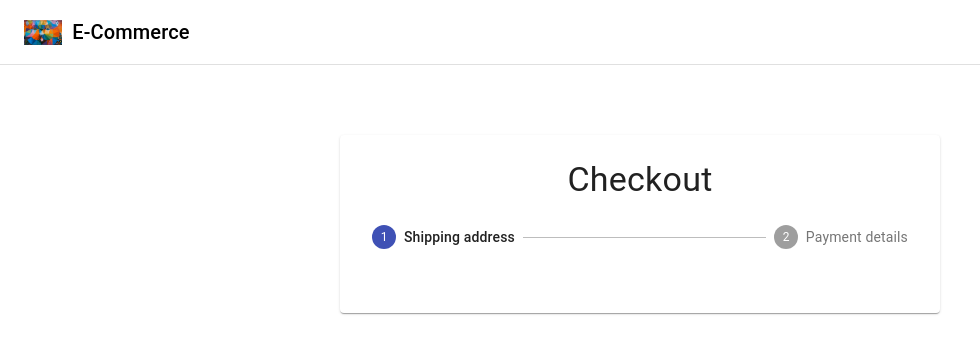
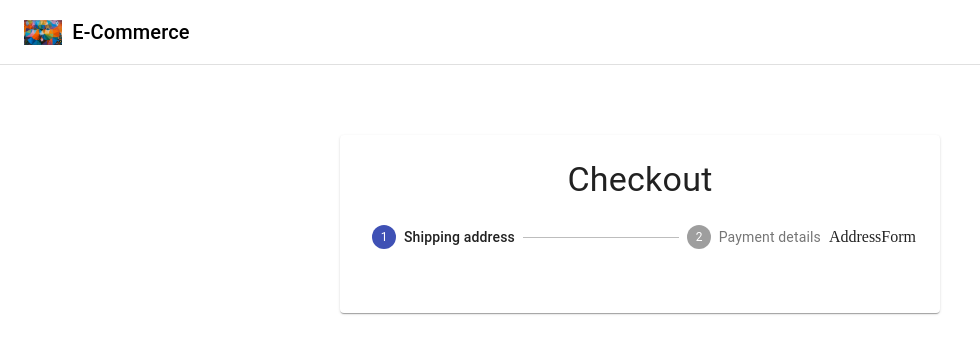
Before and after one commit to Priya2123/E-Commerce, a React (Create React App) app: page /checkout in a window 1280 px wide. Shown: the top 354 px of the page, without its empty margins (0-980 px from the left). Built offline with nearby package versions, Linux system fonts and the light colour scheme; no server answers.

Commit message:
Address Payment forms WIP

```diff
--- /dev/null
+++ b/src/components/checkoutForm/AddressForm.jsx
@@ -0,0 +1,11 @@
+import React from 'react'
+
+const AddressForm = () => {
+    return (
+        <div>
+            AddressForm
+        </div>
+    )
+}
+
+export default AddressForm
--- /dev/null
+++ b/src/components/checkoutForm/PaymentForm.jsx
@@ -0,0 +1,11 @@
+import React from 'react'
+
+const PaymentForm = () => {
+    return (
+        <div>
+            PaymentForm
+        </div>
+    )
+}
+
+export default PaymentForm
--- a/src/components/checkoutForm/checkout/Checkout.jsx
+++ b/src/components/checkoutForm/checkout/Checkout.jsx
@@ -1,12 +1,24 @@
 import React, {useState} from 'react'
 import {Paper, Stepper, Step, StepLabel, Divider, CircularProgress, Button, Typography} from '@material-ui/core'
 import useStyles from './styles'
+import AddressForm from '../AddressForm';
+import PaymentForm from '../PaymentForm';
 
 const steps = ["Shipping address", "Payment details"]
 
 const Checkout = () => {
     const classes = useStyles();
     const [activeStep, setActiveStep] = useState(0)
+
+    const Confirmation = () => (
+        <div>
+            Confirmation
+        </div>
+    )
+
+    const Form = () => activeStep === 0
+        ? <AddressForm />
+        : <PaymentForm />
 
     return (
         <>
@@ -20,6 +32,8 @@
                                 <StepLabel>{step}</StepLabel>
                             </Step>
                         ))}
+                        {/* steps.length = last step or last element of array */}
+                        {activeStep === steps.length ? <Confirmation /> : <Form/>}
                     </Stepper>
                 </Paper>
             </main>
```
